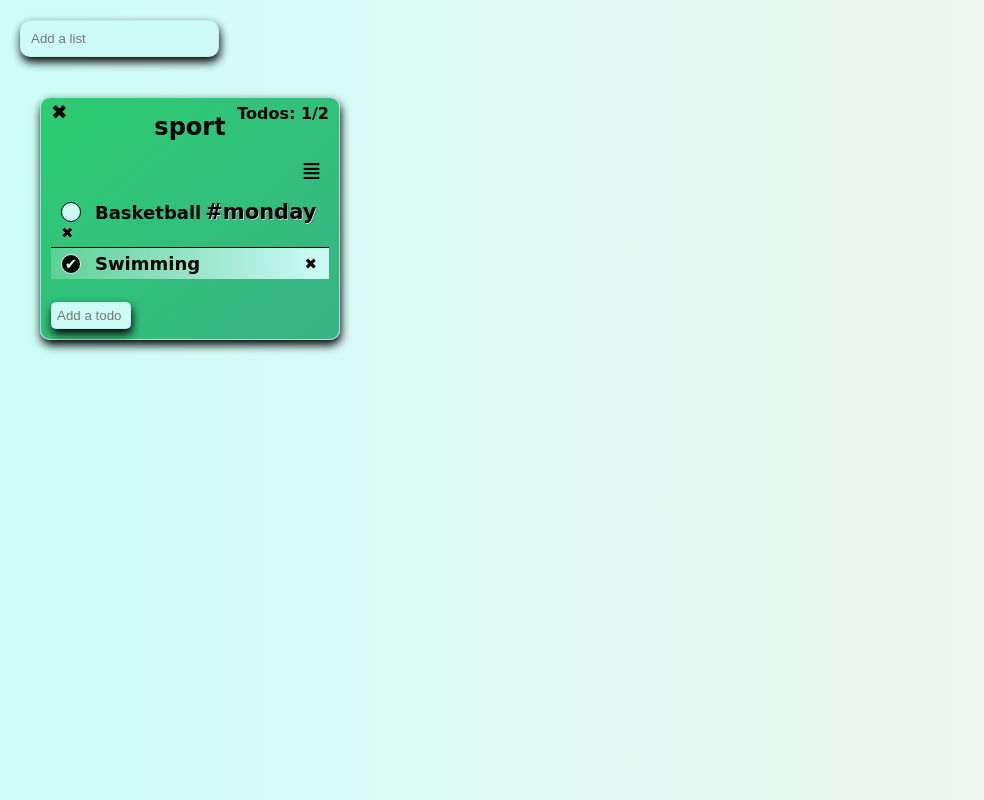
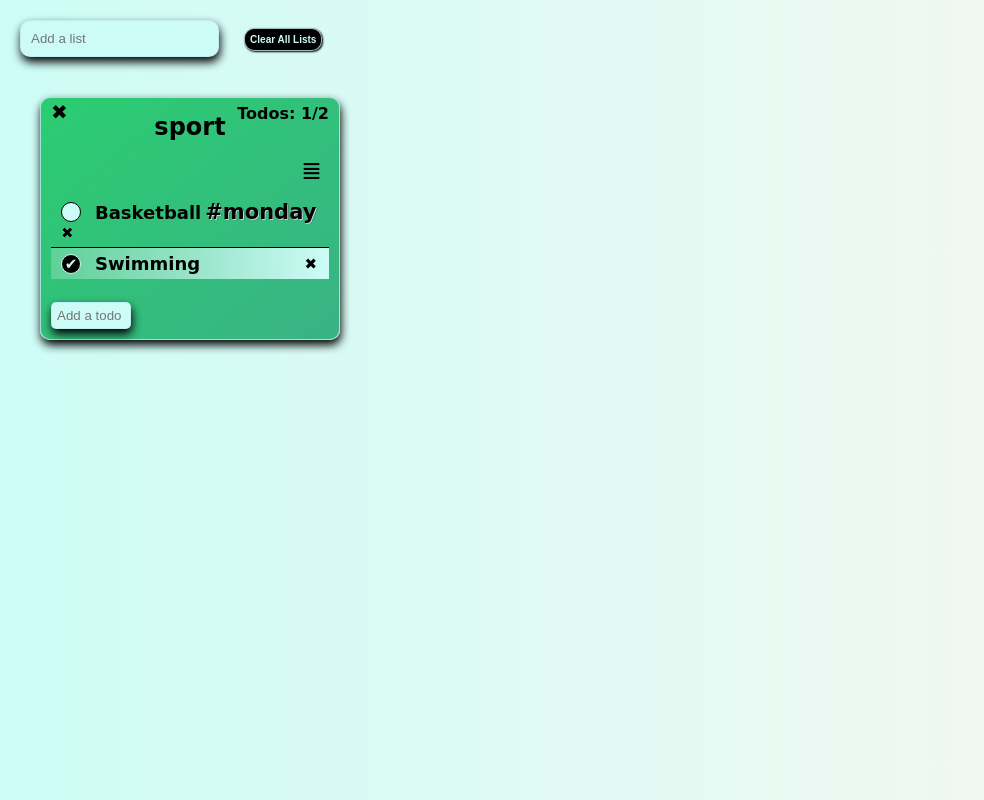
Before and after one commit to merk48/Todo_List, a plain HTML site: page index.html in a window 1280 px wide. Shown: the whole page, without its empty margins (0-984 px from the left). Drawn offline with Linux system fonts and the light colour scheme; a web font is replaced by a local one.

Commit message:
Update index.html

```diff
--- a/index.html
+++ b/index.html
@@ -8,8 +8,10 @@
   </head>
 
   <body>
-    <input id="add-list" placeholder="Add a list" />
-
+    <div>
+      <input id="add-list" placeholder="Add a list" />
+      <button class="clear">Clear All Lists</button>
+    </div>
     <div class="lists">
       <div class="list">
         <h2>title</h2>
```
